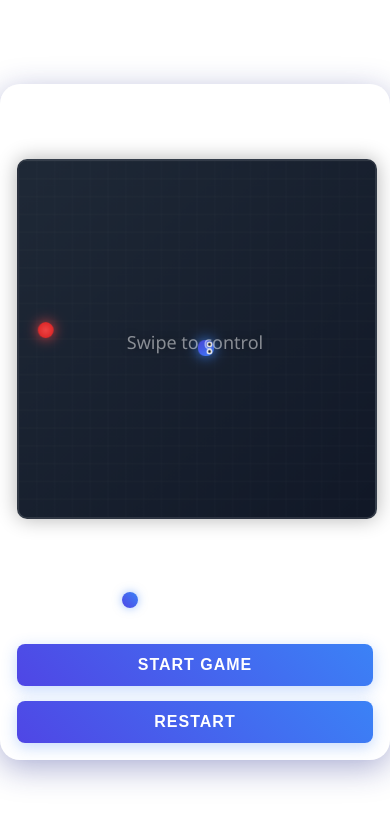
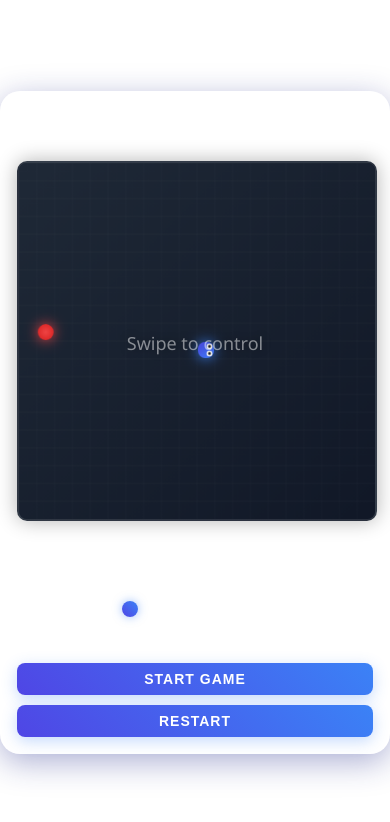
Before and after one commit to NickyHate/snake_game, a plain HTML site: page index.html in a window 390 px wide. Drawn offline with Linux system fonts and the light colour scheme.

Commit message:
Improve mobile layout and iOS swipe support

```diff
--- a/styles.css
+++ b/styles.css
@@ -11,6 +11,7 @@ body {
     position: fixed;
     width: 100%;
     height: 100%;
+    -webkit-overflow-scrolling: touch; /* Для iOS */
 }
 
 .game-container {
@@ -94,21 +95,61 @@ button:active {
 /* Добавим медиа-запрос для адаптивности */
 @media (max-width: 500px) {
     .game-container {
-        padding: 1rem;
+        padding: 0.5rem;
         width: 95%;
+        max-height: 100vh;
+        display: flex;
+        flex-direction: column;
+        justify-content: space-between;
+    }
+
+    .score-board {
+        font-size: 24px;
+        margin-bottom: 10px;
+    }
+
+    .canvas-container {
+        margin: 10px 0;
+        flex-shrink: 0;
     }
 
     #gameCanvas {
         width: 100%;
+        max-width: 400px;
         height: auto;
+        aspect-ratio: 1;
+    }
+
+    .settings {
+        margin: 10px 0;
+        padding: 10px;
     }
 
     .controls {
-        flex-direction: column;
+        flex-direction: row;
+        gap: 10px;
+        margin-top: 10px;
     }
 
     button {
-        width: 100%;
+        padding: 8px 16px;
+        font-size: 14px;
+        flex: 1;
+    }
+
+    .settings-control {
+        flex-direction: row;
+        align-items: center;
+        gap: 10px;
+    }
+
+    .range-container {
+        flex: 1;
+    }
+
+    .settings-control label {
+        font-size: 14px;
+        white-space: nowrap;
     }
 }
 
@@ -306,3 +347,16 @@ button:active {
 .mobile-controls, .horizontal-controls, .control-btn {
     display: none;
 }
+
+/* Добавим стили для iOS */
+@supports (-webkit-touch-callout: none) {
+    .canvas-container {
+        -webkit-user-select: none;
+        user-select: none;
+        -webkit-touch-callout: none;
+    }
+
+    #gameCanvas {
+        touch-action: manipulation;
+    }
+}
```
